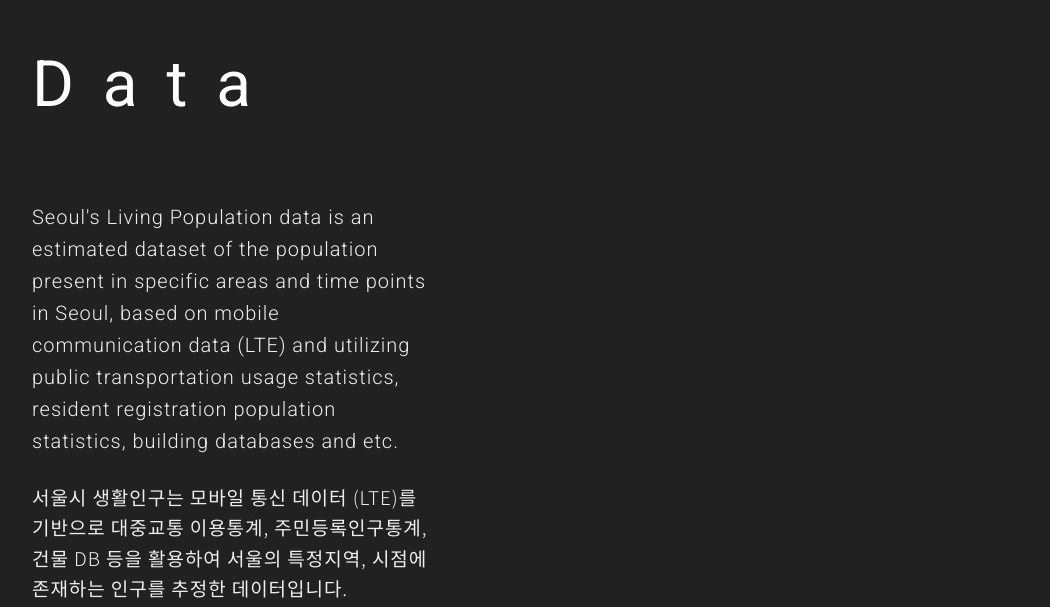
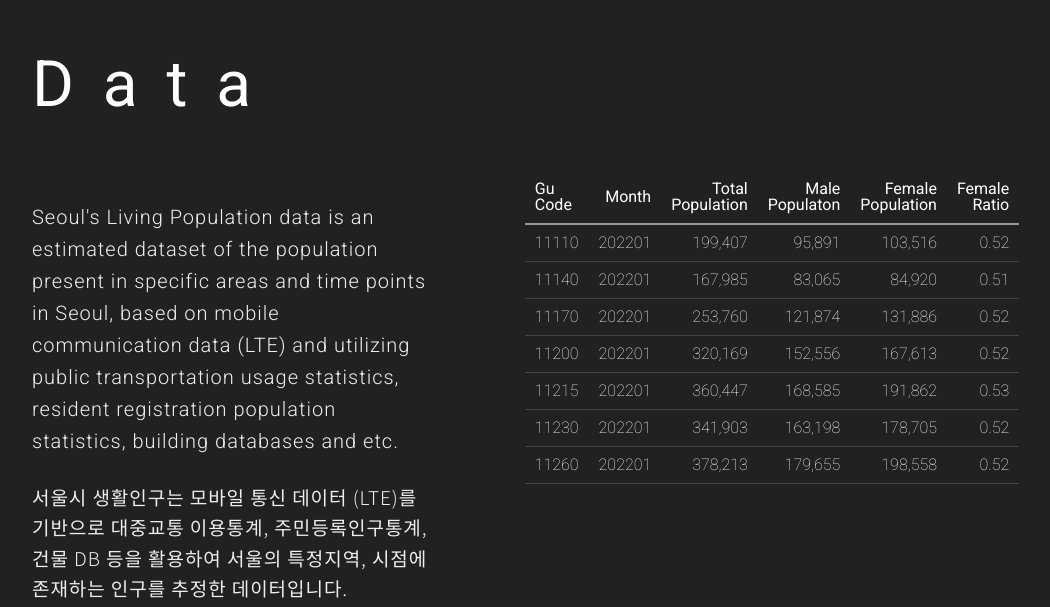
Before and after one commit to Aete/population-garden, a React (Vite) app: page / in a window 1280 px wide. Shown: the part 1673-2280 px from the top of the page, without its empty margins (118-1168 px from the left). Built offline with nearby package versions, Linux system fonts and the light colour scheme.

Commit message:
prototyping the data table but there is an issue for the webpage rendering

```diff
--- a/src/components/Data/Data.tsx
+++ b/src/components/Data/Data.tsx
@@ -1,6 +1,8 @@
 import styled from "styled-components";
 import { tablet } from "../../utils/style";
 import { ChapterTitle, ChapterText, ChapterTextKR } from "../common/text";
+import Table from "./Table";
+import { useEffect, useState } from "react";
 
 const Description = styled.div`
   grid-column: 1 / span 5;
@@ -24,23 +26,58 @@
 `;
 
 export default function Data(): JSX.Element {
+  const [isTabletOrSmaller, setIsTabletOrSmaller] = useState(
+    window.innerWidth <= tablet
+  );
+
+  useEffect(() => {
+    const handleResize = () => {
+      setIsTabletOrSmaller(window.innerWidth <= tablet);
+    };
+
+    window.addEventListener("resize", handleResize);
+    return () => {
+      window.removeEventListener("resize", handleResize);
+    };
+  }, []);
+  if (isTabletOrSmaller) {
+    return (
+      <Container>
+        <Description>
+          <ChapterTitle>Data</ChapterTitle>
+          <Table numRows={3} />
+          <DataText />
+        </Description>
+      </Container>
+    );
+  } else {
+    return (
+      <Container>
+        <Description>
+          <ChapterTitle>Data</ChapterTitle>
+          <DataText />
+        </Description>
+        <Table numRows={7} />
+      </Container>
+    );
+  }
+}
+
+function DataText(): JSX.Element {
   return (
-    <Container>
-      <Description>
-        <ChapterTitle>Data</ChapterTitle>
-        <ChapterText>
-          Seoul's Living Population data is an estimated dataset of the
-          population present in specific areas and time points in Seoul, based
-          on mobile communication data (LTE) and utilizing public transportation
-          usage statistics, resident registration population statistics,
-          building databases and etc.
-        </ChapterText>
-        <ChapterTextKR>
-          서울시 생활인구는 모바일 통신 데이터 (LTE)를 기반으로 대중교통
-          이용통계, 주민등록인구통계, 건물 DB 등을 활용하여 서울의 특정지역,
-          시점에 존재하는 인구를 추정한 데이터입니다.
-        </ChapterTextKR>
-      </Description>
-    </Container>
+    <>
+      <ChapterText>
+        Seoul's Living Population data is an estimated dataset of the population
+        present in specific areas and time points in Seoul, based on mobile
+        communication data (LTE) and utilizing public transportation usage
+        statistics, resident registration population statistics, building
+        databases and etc.
+      </ChapterText>
+      <ChapterTextKR>
+        서울시 생활인구는 모바일 통신 데이터 (LTE)를 기반으로 대중교통 이용통계,
+        주민등록인구통계, 건물 DB 등을 활용하여 서울의 특정지역, 시점에 존재하는
+        인구를 추정한 데이터입니다.
+      </ChapterTextKR>
+    </>
   );
 }
--- /dev/null
+++ b/src/components/Data/Table.tsx
@@ -0,0 +1,91 @@
+import styled from "styled-components";
+import { tablet } from "../../utils/style";
+import data from "../../utils/2022_monthly.json";
+
+const TableContainer = styled.div`
+  background-color: #212121;
+  padding: 20px;
+  border-radius: 8px;
+  grid-column: 7 / span 6;
+  display: flex;
+  flex-direction: column;
+  align-items: center;
+  justify-content: center;
+
+  @media screen and (max-width: ${tablet}px) {
+    width: 90%;
+    margin: 40px auto;
+  }
+`;
+
+const StyledTable = styled.table`
+  width: 100%;
+  border-collapse: collapse;
+  color: white;
+`;
+
+const StyledTh = styled.th`
+  border-bottom: 2px solid #969696;
+  padding: 10px;
+  text-align: left;
+  vertical-align: middle;
+`;
+
+const StyledTd = styled.td`
+  border-bottom: 1px solid #444;
+  padding: 10px;
+  font-weight: 200;
+`;
+
+const StyleThRight = styled(StyledTh)`
+  text-align: right;
+`;
+
+const StyleTdRight = styled(StyledTd)`
+  text-align: right;
+`;
+
+interface TableProps {
+  numRows: number;
+}
+
+export default function Table({ numRows }: TableProps): JSX.Element {
+  return (
+    <TableContainer>
+      <StyledTable>
+        <thead>
+          <tr>
+            <StyledTh>Gu Code</StyledTh>
+            <StyleThRight>Month</StyleThRight>
+            <StyleThRight>Total Population</StyleThRight>
+            <StyleThRight>Male Populaton</StyleThRight>
+            <StyleThRight>Female Population</StyleThRight>
+            <StyleThRight>Female Ratio</StyleThRight>
+          </tr>
+        </thead>
+        <tbody>
+          {data.slice(0, numRows).map((item) => {
+            return (
+              <tr key={`${item.gu}_${item.month}`}>
+                <StyledTd>{item.gu}</StyledTd>
+                <StyleTdRight>{item.month}</StyleTdRight>
+                <StyleTdRight>
+                  {Math.round(item.data[0][0]).toLocaleString()}
+                </StyleTdRight>
+                <StyleTdRight>
+                  {Math.round(item.data[0][1]).toLocaleString()}
+                </StyleTdRight>
+                <StyleTdRight>
+                  {Math.round(item.data[0][2]).toLocaleString()}
+                </StyleTdRight>
+                <StyleTdRight>
+                  {Math.round((1 - item.data[0][3]) * 100) / 100}
+                </StyleTdRight>
+              </tr>
+            );
+          })}
+        </tbody>
+      </StyledTable>
+    </TableContainer>
+  );
+}
```
